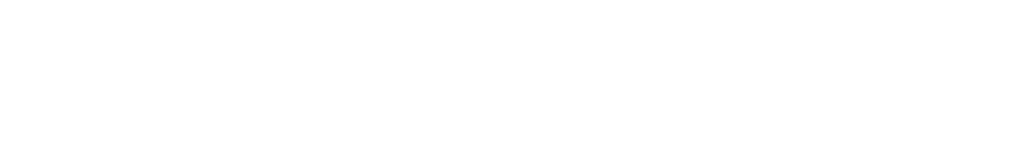
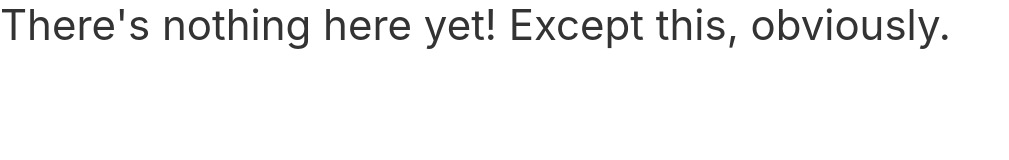
Before and after one commit to cgreene22/RollWright, a website: page index.html in a window 1280 px wide. Shown: the whole page, without its empty margins (0-1009 px from the left). Drawn offline with Linux system fonts and the light colour scheme; files that its build step writes are made by us from their sources; files whose address does not match are found by name.

Commit message:
still getting the hang of git's finer points

```diff
--- a/index.html
+++ b/index.html
@@ -10,7 +10,6 @@
     <script src="uikit-icons.min.js" defer></script>
 </head>
 <body>
-
-
+    <h1>There's nothing here yet! Except this, obviously.</h1>
 </body>
 </html>
```
